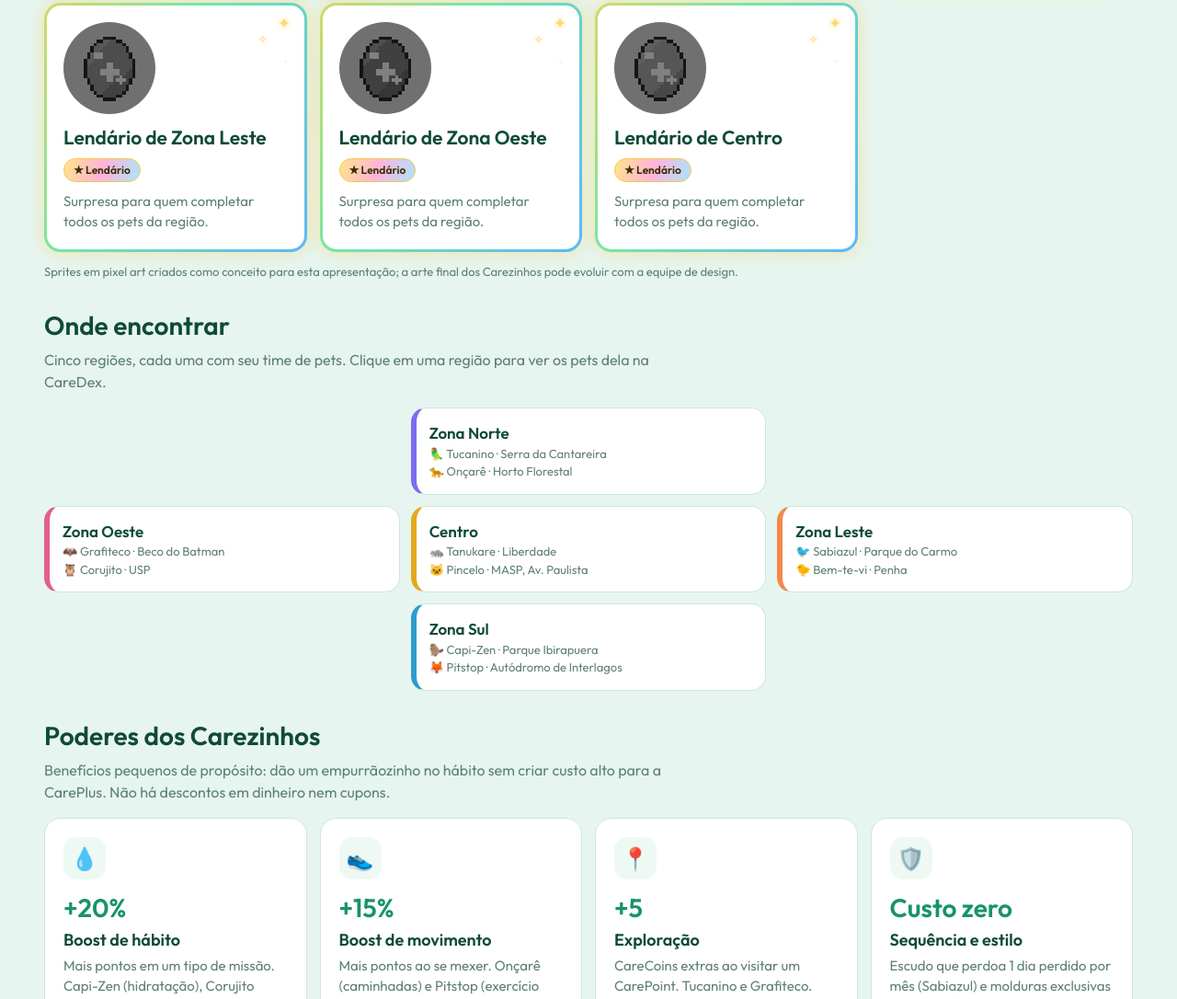
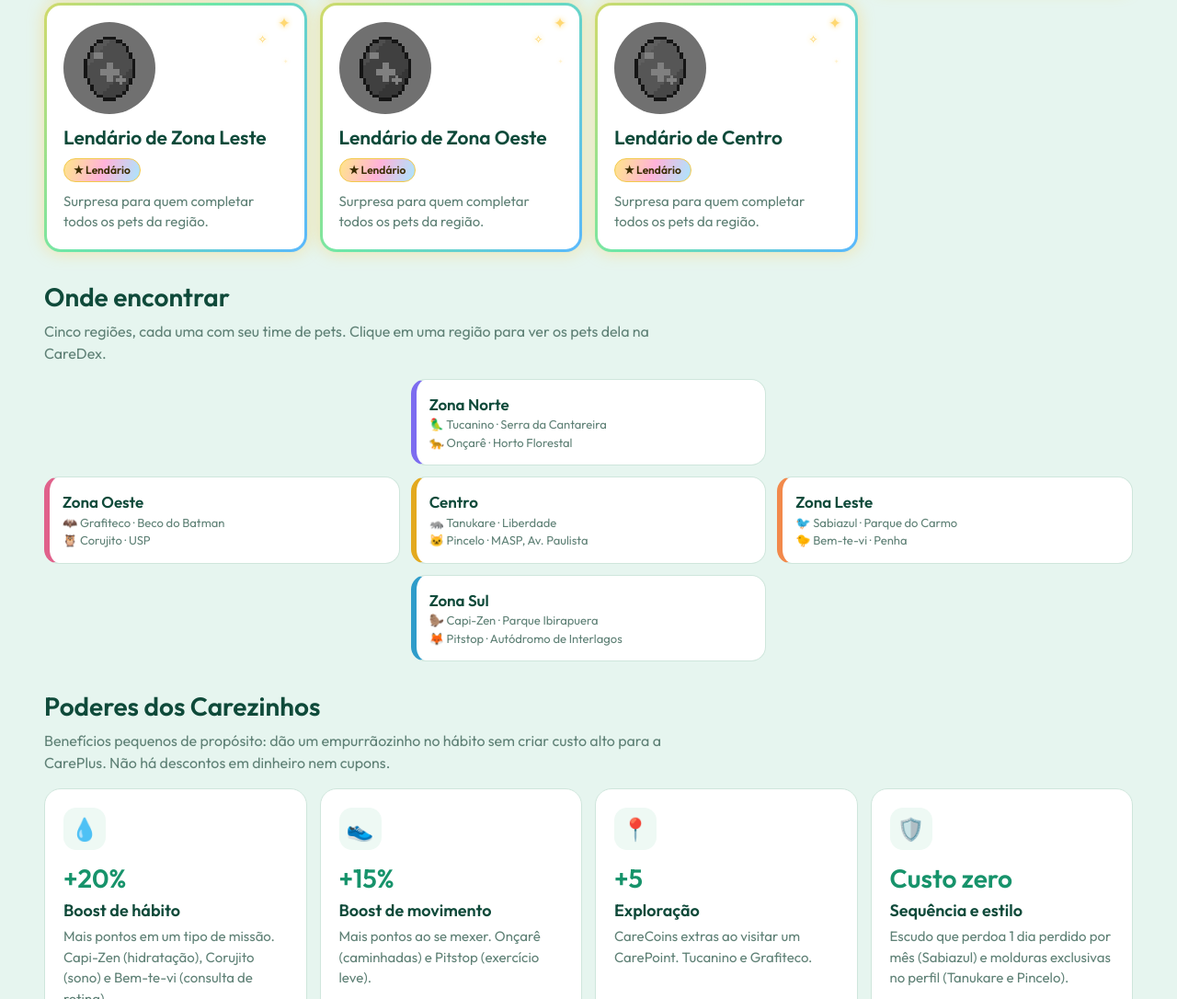
Before and after one commit to RogerrPaiva/CareDex, a plain HTML site: page index.html in a window 1280 px wide. Shown: the part 2713-3799 px from the top of the page at 92% size. Drawn offline with Linux system fonts and the light colour scheme.

Commit message:
Update index.html

```diff
--- a/index.html
+++ b/index.html
@@ -105,7 +105,6 @@ ul.ck{list-style:none;padding:0}ul.ck li{padding:6px 0 6px 28px;position:relativ
 
 <section id="s3"><h2>A CareDex: nossos Carezinhos</h2><p class="sub">Cada pet nasce de uma região e de um lugar querido da cidade, e libera um poder. Filtre por região para ver onde encontrar cada um.</p>
 <div class="tabs" id="tabs"></div><div class="pets" id="pets"></div>
-<p class="note">Sprites em pixel art criados como conceito para esta apresentação; a arte final dos Carezinhos pode evoluir com a equipe de design.</p></section>
 
 <section id="s4"><h2>Onde encontrar</h2><p class="sub">Cinco regiões, cada uma com seu time de pets. Clique em uma região para ver os pets dela na CareDex.</p>
 <div class="cross" id="cross"></div></section>
```
